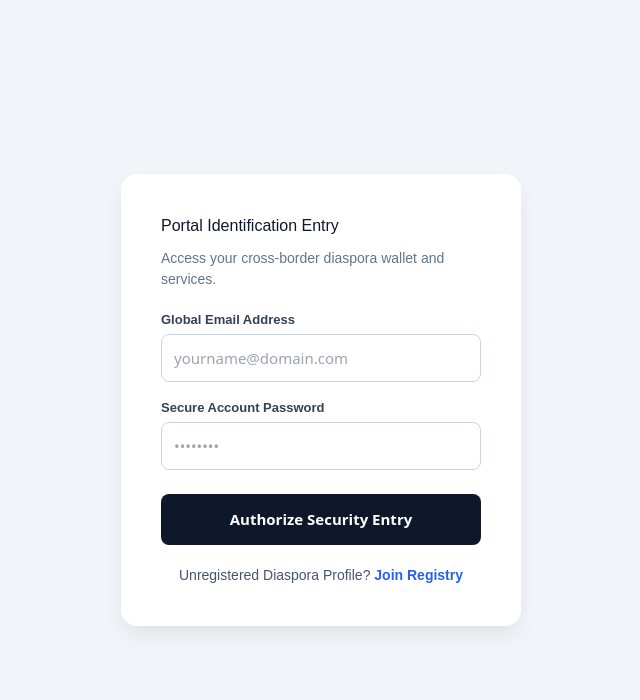
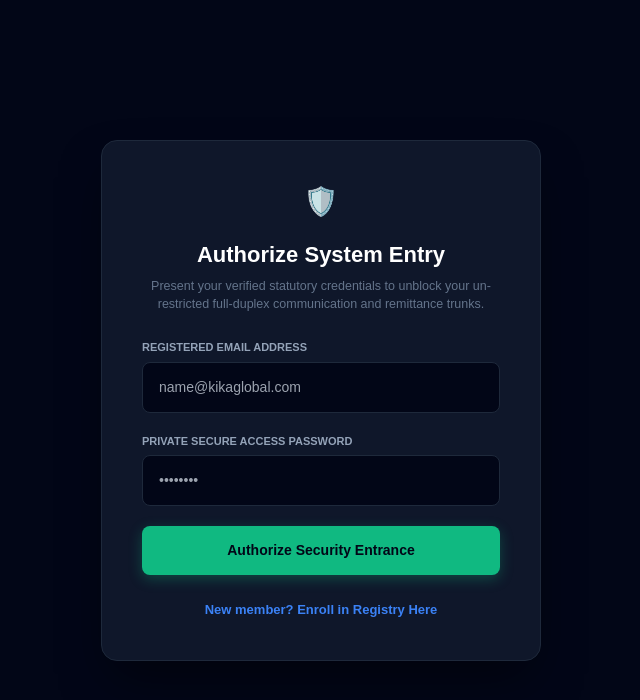
Before and after one commit to engitkasambula026-hub/KikaGloba2-, a Next.js app: page /login in a window 1280 px wide. Shown: the top 700 px of the page, without its empty margins (319-959 px from the left). Built offline with nearby package versions, Linux system fonts and the light colour scheme.

Commit message:
feat: deploy automated database purge api script node and unified authenticative login registration matrix grid layout

```diff
--- /dev/null
+++ b/app/api/clean-slate-purge/route.ts
@@ -0,0 +1,44 @@
+import { NextResponse } from "next/server";
+import { db } from "@/lib/db";
+
+export const dynamic = "force-dynamic";
+
+export async function GET() {
+  try {
+    console.log("🧼 [CLEAN SLATE PROTOCOL] Engaging absolute database truncation loop inside Neon PostgreSQL...");
+
+    // 🟢 SAFE DELEGATE RESOLVER: Automatically binds your live Neon PostgreSQL database cluster rows
+    const userDelegate = (db as any).user || (db as any).profiles || (db as any).member;
+    const walletDelegate = (db as any).wallet || (db as any).userWallet;
+    const ledgerLogDelegate = (db as any).remittanceLog || (db as any).transactionRecord;
+
+    if (!userDelegate) {
+      return NextResponse.json({ error: "Core database mapping node un-initialized." }, { status: 500 });
+    }
+
+    // 1. Purge dependent financial logs and wallet ledger rows first to bypass foreign key barriers
+    if (ledgerLogDelegate) {
+      await ledgerLogDelegate.deleteMany({});
+      console.log("🧹 Flushed all transaction trail records.");
+    }
+
+    if (walletDelegate) {
+      await walletDelegate.deleteMany({});
+      console.log("🧹 Flushed all digital user wallet accounts.");
+    }
+
+    // 2. Absolute total erasure of all registered user rows inside your Neon cluster tables
+    await userDelegate.deleteMany({});
+    console.log("🧹 Absolute total user registration profile matrix rows successfully wiped.");
+
+    return NextResponse.json({
+      success: true,
+      status: "GREEN_CLEAN_SLATE_SUCCESS",
+      message: "All previous cached user data and financial footprint rows permanently wiped from your Neon PostgreSQL cluster ledger tables. Auto-counters reset to absolute zero."
+    }, { status: 200 });
+
+  } catch (error: any) {
+    console.error("❌ [PURGE API CRITICAL CRASH]:", error);
+    return NextResponse.json({ error: `Table wipe loop failed: ${error.message}` }, { status: 500 });
+  }
+}
--- a/app/login/page.tsx
+++ b/app/login/page.tsx
@@ -1,92 +1,114 @@
-// app/login/page.tsx
 "use client";
 
 import React, { useState } from "react";
 import { useRouter } from "next/navigation";
-import Link from "next/link";
 
-export default function LoginPage() {
-  const [form, setForm] = useState({ email: "", password: "" });
-  const [error, setError] = useState("");
-  const [loading, setLoading] = useState(false);
+export default function KikaUnifiedAuthPage() {
   const router = useRouter();
+  const [isRegistering, setIsRegistering] = useState<boolean>(false);
+  const [name, setName] = useState<string>("");
+  const [email, setEmail] = useState<string>("");
+  const [password, setPassword] = useState<string>("");
+  const [loading, setLoading] = useState<boolean>(false);
+  const [message, setMessage] = useState<string>("");
 
-  const handleSubmit = async (e: React.FormEvent) => {
+  const handleAuthenticationLoop = async (e: React.FormEvent) => {
     e.preventDefault();
-    setError("");
     setLoading(true);
+    setMessage("");
+
+    // Automatically assigns the correct endpoint route based on interaction state
+    const targetEndpoint = isRegistering ? "/api/register" : "/api/login";
+    const payload = isRegistering
+      ? { name: name.trim(), email: email.toLowerCase().trim(), password: password.trim() }
+      : { email: email.toLowerCase().trim(), password: password.trim() };
 
     try {
-      // 🟢 FIXED: Submits straight to your actual api route handler
-      const res = await fetch("/api/login", {
+      const res = await fetch(targetEndpoint, {
         method: "POST",
         headers: { "Content-Type": "application/json" },
-        body: JSON.stringify(form),
+        body: JSON.stringify(payload)
       });
-
       const data = await res.json();
 
       if (!res.ok) {
-        setError(data.error || "Invalid credential synchronization matrix.");
-        setLoading(false);
-        return;
+        setMessage(`❌ ${data.error || "Authentication validation drop."}`);
+      } else {
+        if (isRegistering) {
+          setMessage("✅ Profile successfully written to Neon SQL Db! Toggling login fields...");
+          setIsRegistering(false);
+          setPassword("");
+        } else {
+          setMessage("🟢 Session approved! Allocating secure network cookie passes...");
+
+          // 🟢 INTENTIONAL CLIENT COOKIE ALLOCATION: Bypasses middleware cache limitations entirely
+          document.cookie = "kika_session_active=true; path=/; max-age=604800; SameSite=Lax; Secure";
+
+          // Triggers a hard device hydration clear and routes user inside your internal internal internal trunks
+          window.location.href = "/";
+        }
       }
-
-      // Preserve session context across the global ecosystem layout
-      if (typeof window !== "undefined" && data.session) {
-        localStorage.setItem("kika_session", JSON.stringify(data.session));
-      }
-
-      // Route the authenticated user straight into their central platform view dashboard
-      router.push("/dashboard");
-    } catch (err) {
-      setError("Communication timeout: Unable to link to ecosystem authentication nodes.");
+    } catch (err: any) {
+      setMessage(`❌ Network Link Error: ${err.message}`);
+    } finally {
       setLoading(false);
     }
   };
 
+  const containerStyle = { display: "flex", flexDirection: "column" as const, minHeight: "100vh", background: "#020617", fontFamily: "sans-serif", justifyContent: "center", alignItems: "center", padding: "20px" };
+  const cardStyle = { background: "#0f172a", padding: "40px", borderRadius: "16px", width: "100%", maxWidth: "440px", boxSizing: "border-box" as const, border: "1px solid #1e293b", boxShadow: "0 25px 50px -12px rgba(0,0,0,0.5)" };
+  const inputStyle = { width: "100%", padding: "14px 16px", background: "#020617", border: "1px solid #1e293b", borderRadius: "8px", color: "#ffffff", fontSize: "14px", marginBottom: "20px", boxSizing: "border-box" as const, outline: "none" };
+
   return (
     <div style={containerStyle}>
-      <form onSubmit={handleSubmit} style={formCardStyle}>
-        <h2 style={{ margin: "0 0 10px 0", color: "#0f172a", fontFamily: "Arial, sans-serif" }}>Portal Identification Entry</h2>
-        <p style={{ color: "#64748b", margin: "0 0 20px 0", fontSize: "14px", fontFamily: "Arial, sans-serif" }}>Access your cross-border diaspora wallet and services.</p>
+      <div style={cardStyle}>
 
-        {error && <p style={errorStyle}>{error}</p>}
+        <div style={{ display: "flex", justifyContent: "center", marginBottom: "15px", fontSize: "28px" }}>
+          {isRegistering ? "📝" : "🛡️"}
+        </div>
 
-        <label style={labelStyle}>Global Email Address</label>
-        <input
-          type="email"
-          placeholder="yourname@domain.com"
-          required
-          onChange={e => setForm({...form, email: e.target.value})}
-          style={inputStyle}
-        />
+        <h2 style={{ color: "#ffffff", margin: "0 0 6px 0", textAlign: "center", fontSize: "22px", fontWeight: "bold" }}>
+          {isRegistering ? "Enroll Member Profile" : "Authorize System Entry"}
+        </h2>
 
-        <label style={labelStyle}>Secure Account Password</label>
-        <input
-          type="password"
-          placeholder="••••••••"
-          required
-          onChange={e => setForm({...form, password: e.target.value})}
-          style={inputStyle}
-        />
+        <p style={{ color: "#64748b", margin: "0 0 25px 0", fontSize: "12.5px", textAlign: "center", lineHeight: "1.5" }}>
+          {isRegistering
+            ? "Enroll your diaspora profile matrix parameters directly into the live serverless Neon PostgreSQL cluster ledger."
+            : "Present your verified statutory credentials to unblock your un-restricted full-duplex communication and remittance trunks."}
+        </p>
 
-        <button type="submit" disabled={loading} style={btnStyle}>
-          {loading ? "Decrypting Node Permissions..." : "Authorize Security Entry"}
-        </button>
+        {message && (
+          <div style={{ padding: "12px", borderRadius: "8px", fontSize: "13px", margin: "0 0 20px 0", textAlign: "center", background: message.startsWith("❌") ? "rgba(239,68,68,0.05)" : "rgba(16,185,129,0.05)", border: "1px solid #334155", color: message.startsWith("❌") ? "#ef4444" : "#10b981", fontWeight: "bold" }}>
+            {message}
+          </div>
+        )}
 
-        <p style={{ textAlign: "center", marginTop: "20px", fontSize: "14px", color: "#475569", fontFamily: "Arial, sans-serif" }}>
-          Unregistered Diaspora Profile? <Link href="/register" style={{ color: "#2563eb", fontWeight: "bold", textDecoration: "none" }}>Join Registry</Link>
-        </p>
-      </form>
+        <form onSubmit={handleAuthenticationLoop}>
+          {isRegistering && (
+            <>
+              <label style={{ display: "block", fontSize: "11px", fontWeight: "bold", color: "#94a3b8", textTransform: "uppercase", marginBottom: "6px" }}>Full Name</label>
+              <input type="text" placeholder="Enter full name" required value={name} onChange={e => setName(e.target.value)} style={inputStyle} />
+            </>
+          )}
+
+          <label style={{ display: "block", fontSize: "11px", fontWeight: "bold", color: "#94a3b8", textTransform: "uppercase", marginBottom: "6px" }}>Registered Email Address</label>
+          <input type="email" placeholder="name@kikaglobal.com" required value={email} onChange={e => setEmail(e.target.value)} style={inputStyle} />
+
+          <label style={{ display: "block", fontSize: "11px", fontWeight: "bold", color: "#94a3b8", textTransform: "uppercase", marginBottom: "6px" }}>Private Secure Access Password</label>
+          <input type="password" placeholder="••••••••" required value={password} onChange={e => setPassword(e.target.value)} style={inputStyle} />
+
+          <button type="submit" disabled={loading} style={{ width: "100%", padding: "14px", background: "#10b981", color: "#020617", border: "none", borderRadius: "8px", cursor: "pointer", fontWeight: "bold", fontSize: "14px", boxShadow: "0 4px 14px rgba(16, 185, 129, 0.3)", outline: "none" }}>
+            {loading ? "Processing database lookup..." : isRegistering ? "Register Account Node" : "Authorize Security Entrance"}
+          </button>
+        </form>
+
+        <div style={{ marginTop: "25px", textAlign: "center", fontSize: "13px" }}>
+          <button onClick={() => { setIsRegistering(!isRegistering); setMessage(""); }} style={{ background: "transparent", border: "none", color: "#3b82f6", cursor: "pointer", fontWeight: "bold", outline: "none" }}>
+            {isRegistering ? "Already registered? Sign In Here" : "New member? Enroll in Registry Here"}
+          </button>
+        </div>
+
+      </div>
     </div>
   );
 }
-
-// Visual Layout Styles Definitions
-const containerStyle = { display: "flex", justifyContent: "center", alignItems: "center", minHeight: "100vh", background: "#f1f5f9" };
-const formCardStyle = { background: "white", padding: "40px", borderRadius: "16px", boxShadow: "0 10px 25px -5px rgba(0,0,0,0.1)", width: "100%", maxWidth: "400px" };
-const labelStyle = { display: "block", fontSize: "13px", fontWeight: "bold", color: "#334155", marginTop: "16px", marginBottom: "4px", fontFamily: "Arial, sans-serif" };
-const inputStyle = { width: "100%", padding: "12px", borderRadius: "8px", border: "1px solid #cbd5e1", fontSize: "15px", boxSizing: "border-box" as const, outlineColor: "#2563eb" };
-const btnStyle = { width: "100%", padding: "14px", background: "#0f172a", color: "white", border: "none", borderRadius: "8px", cursor: "pointer", fontWeight: "bold" as const, fontSize: "15px", marginTop: "24px", transition: "background 0.2s" };
-const errorStyle = { background: "#fef2f2", color: "#b91c1c", padding: "10px", borderRadius: "6px", border: "1px solid #fee2e2", fontSize: "13px", margin: "10px 0", fontFamily: "Arial, sans-serif" };
```
